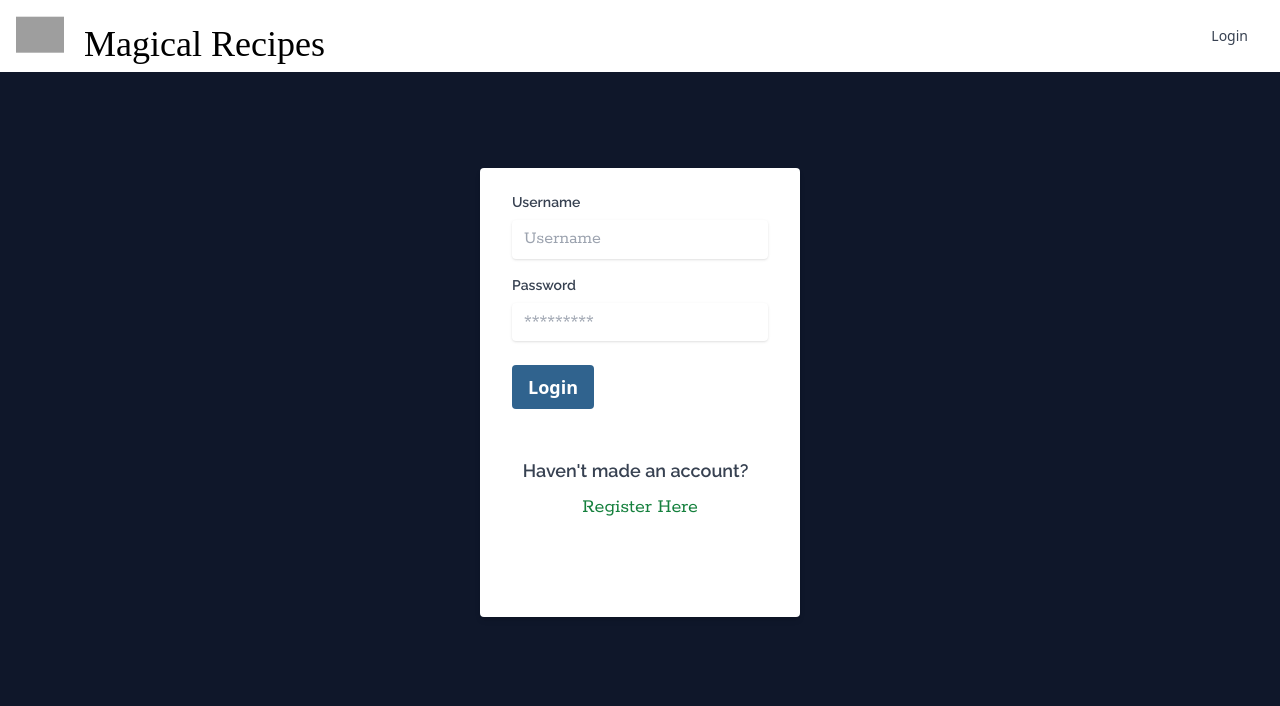
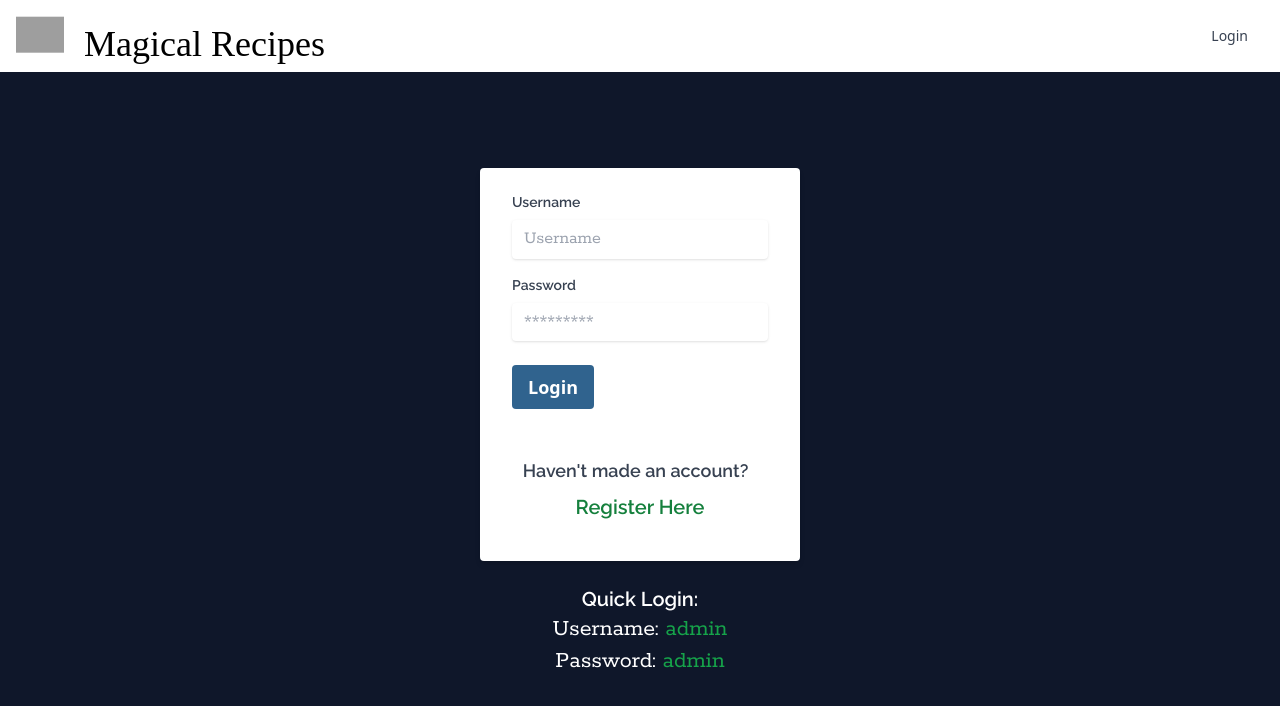
Before and after one commit to BrianDLara/Magical-Meals_Frontend, a React (Create React App) app: page /login in a window 1280 px wide. Shown: the top 706 px of the page. Built offline with nearby package versions, Linux system fonts and the light colour scheme; grey boxes are pictures that could not be loaded; the HTML template or start-up script is replaced by a standard one; a web font is replaced by a local one.

Commit message:
added quick login info to the login page

```diff
--- a/src/pages/Login.jsx
+++ b/src/pages/Login.jsx
@@ -62,16 +62,16 @@ const Login = ({ toggleAuthenticated, setUser }) => {
           <span className='block text-gray-700 text-sm font-bold mb-2 mt-12 text-center'>
             <h3 className='text-lg font-2'>Haven't made an account? &nbsp;</h3>
             <Link to="/register">
-              <h3 className='text-xl font-1 text-green-700 mt-2'>Register Here</h3>
+              <h3 className='text-xl font-2-bold text-green-700 mt-2'>Register Here</h3>
             </Link>
           </span>
-
+        </form>
           {/* Admin login */}
-          <div>
-            <p>username: admin</p>
-            <p>password: admin</p>
+          <div className='font-1 text-center text-2xl pt-2'>
+            <p className='font-2-bold text-xl'>Quick Login:</p>
+            <p>Username: <span className='text-green-600'>admin</span></p>
+            <p>Password: <span className='text-green-600'>admin</span></p>
           </div>
-        </form>
 
     </div>
   )
```
